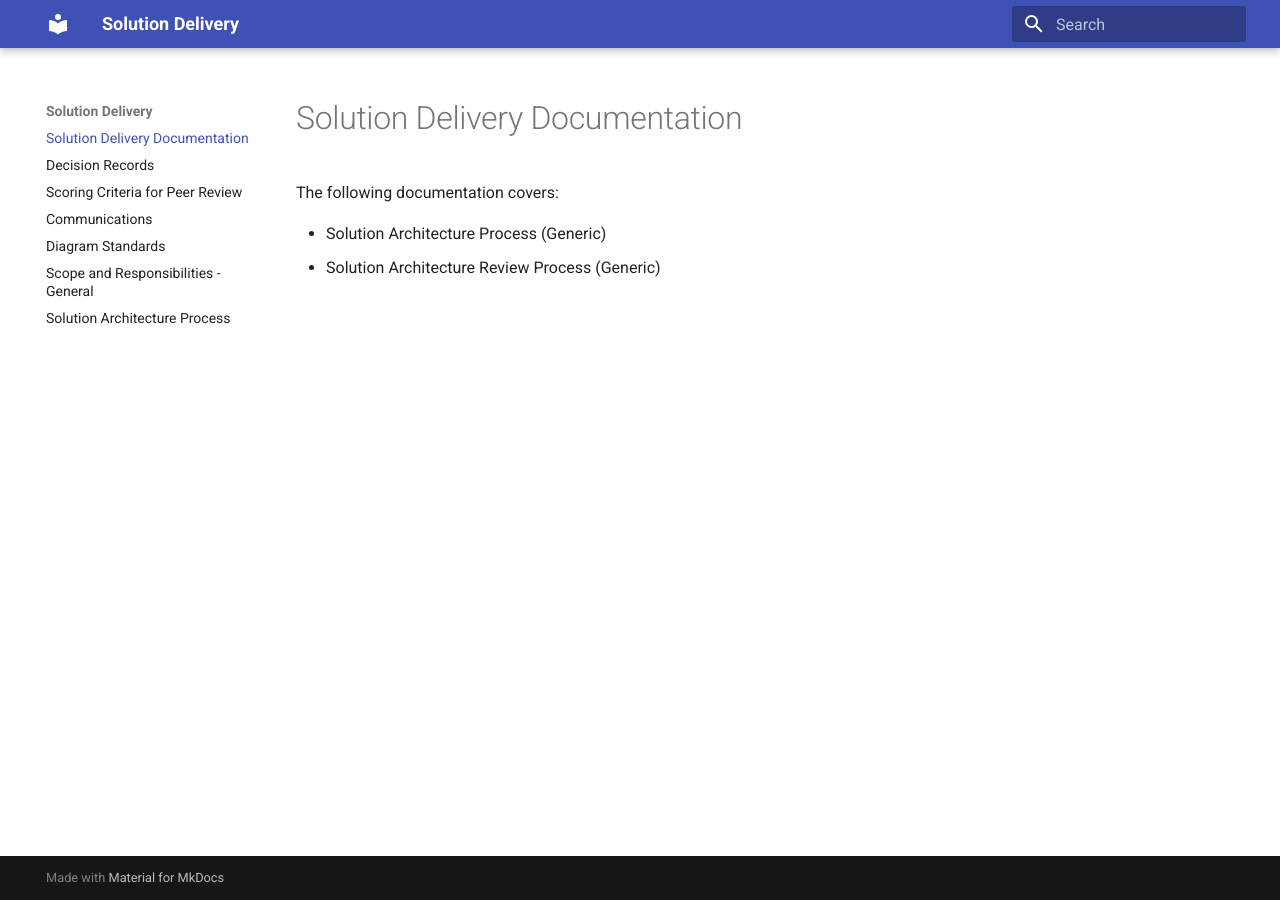
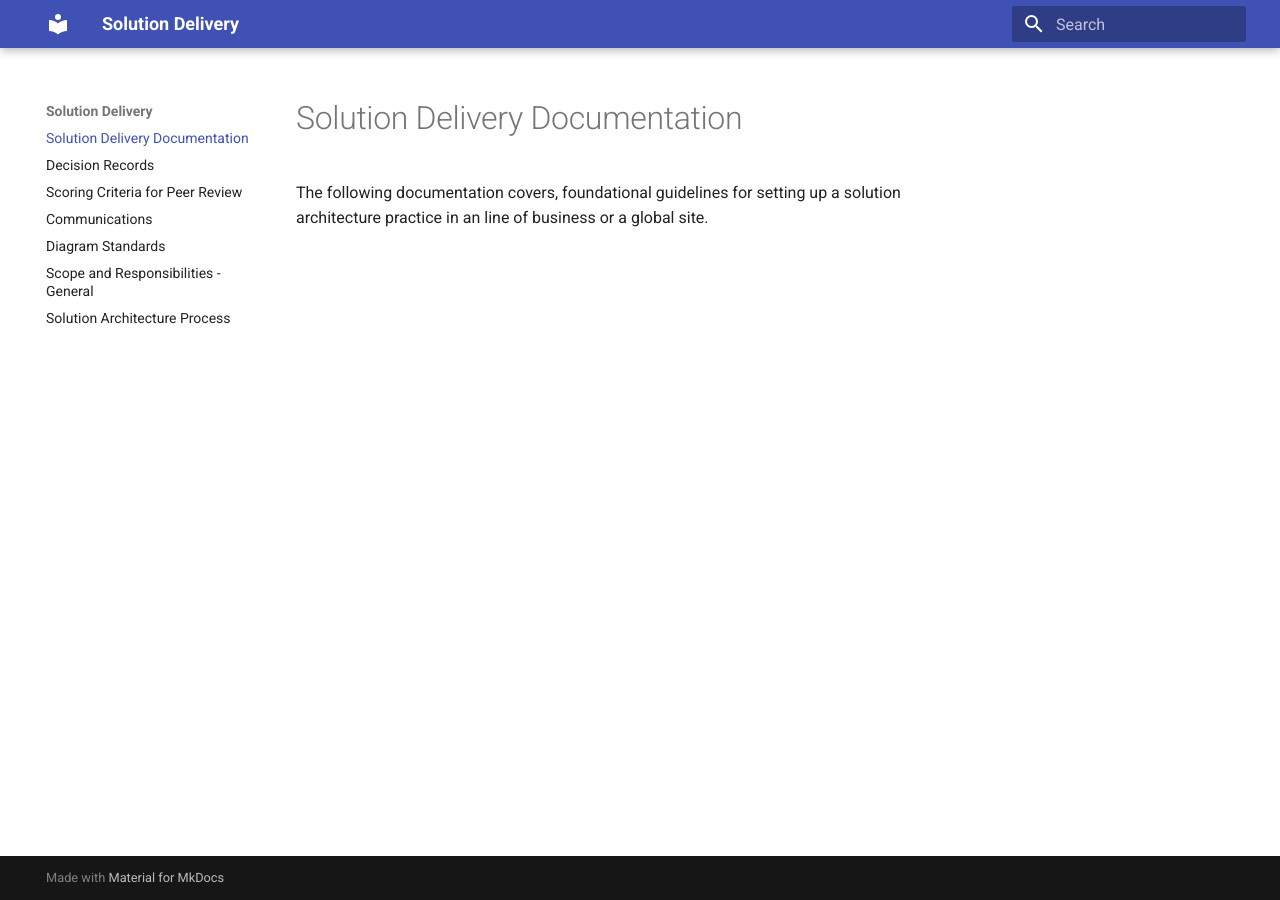
Before and after one commit to wallwill/SolutionDelivery, an MkDocs documentation site: the page built from docs/index.md, in a window 1280 px wide. Built offline with MkDocs 1.6.1 and Material for MkDocs 9.7.7, drawn with Linux system fonts in a browser that asks for light colours.

Commit message:
small edits

```diff
--- a/docs/index.md
+++ b/docs/index.md
@@ -1,6 +1,3 @@
 # Solution Delivery Documentation
 
-The following documentation covers:
-
-- Solution Architecture Process (Generic)
-- Solution Architecture Review Process (Generic)
+The following documentation covers, foundational guidelines for setting up a solution architecture practice in an line of business or a global site.
```
